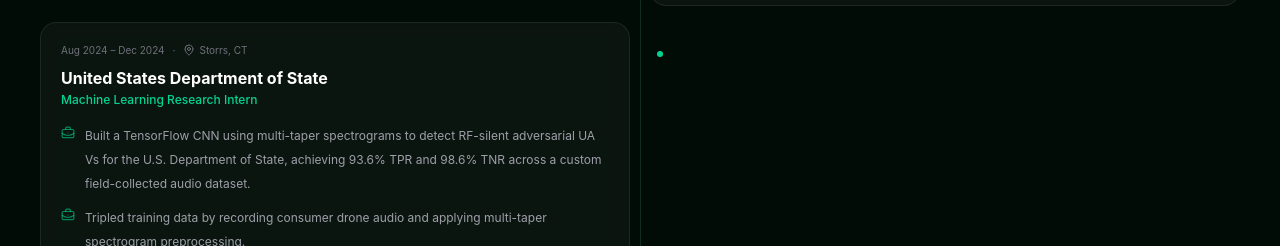
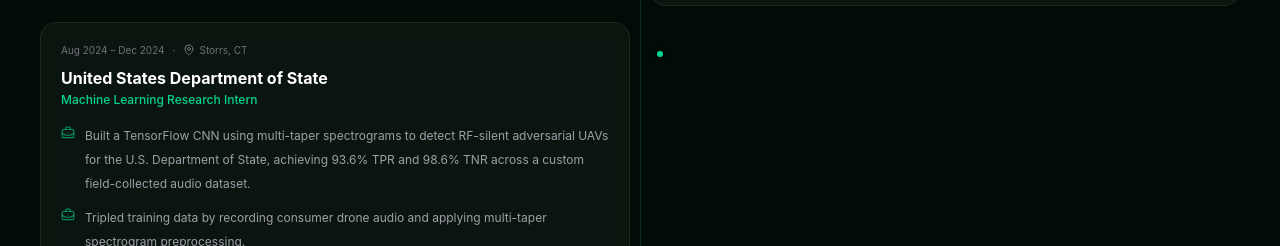
Before and after one commit to M-moore1/M-moore1.github.io, a React (Vite) app: page / in a window 1280 px wide. Shown: the part 3300-3546 px from the top of the page. Built offline with nearby package versions, Linux system fonts and the light colour scheme.

Commit message:
small fixes

```diff
--- a/src/App.jsx
+++ b/src/App.jsx
@@ -174,7 +174,7 @@
     period: "Aug 2024 – Dec 2024",
     location: "Storrs, CT",
     bullets: [
-      "Built a TensorFlow CNN using multi-taper spectrograms to detect RF-silent adversarial UA Vs for the U.S. Department of State, achieving 93.6% TPR and 98.6% TNR across a custom field-collected audio dataset.",
+      "Built a TensorFlow CNN using multi-taper spectrograms to detect RF-silent adversarial UAVs for the U.S. Department of State, achieving 93.6% TPR and 98.6% TNR across a custom field-collected audio dataset.",
       "Tripled training data by recording consumer drone audio and applying multi-taper spectrogram preprocessing.",
       "Deployed Raspberry Pi with cheap microphones, replicating a $40M government system at 97% cost reduction.",
     ],
```
